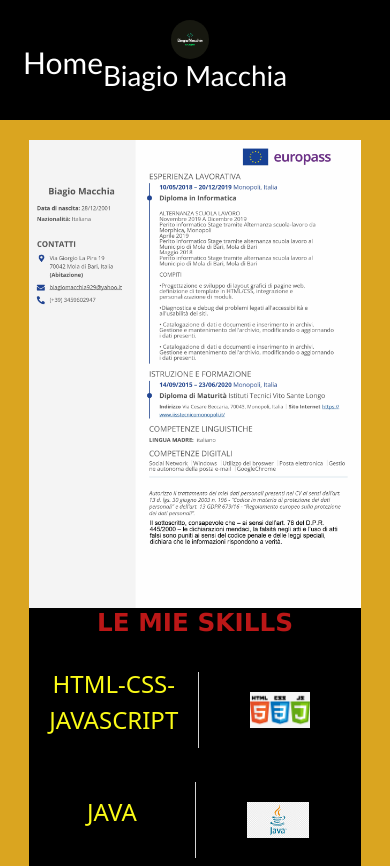
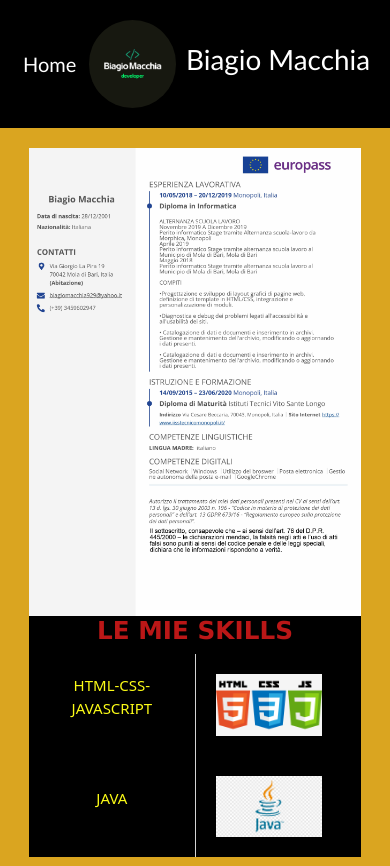
Before and after one commit to Biagiox/Portfolio, a plain HTML site: page about.html in a window 390 px wide. Drawn offline with nearby package versions, Linux system fonts and the light colour scheme.

Commit message:
Add files via upload

```diff
--- a/style.css
+++ b/style.css
@@ -58,4 +58,7 @@ body{
         width: 100%;
         padding: 10px;
     }
+    .container img{
+        max-width: 120%;
+    }
 }
--- a/styleabout.css
+++ b/styleabout.css
@@ -88,21 +88,31 @@ body{
     background-color: whitesmoke;
 }
 @media (max-width: 768px) {
-    .titolo, .curriculum, .skills {
-        display: flex;
-        flex-direction: column;
-        align-items: center;
-        text-align: center;
-    }
-    .col-md-4 {
-        width: 100%;
-        padding: 10px;
-    }
-     .curriculum img{
+    .curriculum img{
         max-width: 85%;
         height: auto;
     }
     .skills{
         width: 85%;
     }
-}
+    .skills .images img{
+        max-width: 85%;
+    }
+    .skills .text p{
+        font-size: 15px;
+    }
+    .titolo .index a{
+        font-size: 20px;
+        justify-content: left;
+        align-self: left;
+        display: flex;
+    }
+    .titolo{
+        display:flex;
+        justify-content: right;
+    }
+    .titolo img{
+        max-width: 25%;
+    }
+
+    }
```
Also changed, not shown: index.html (+1 -1 lines).
